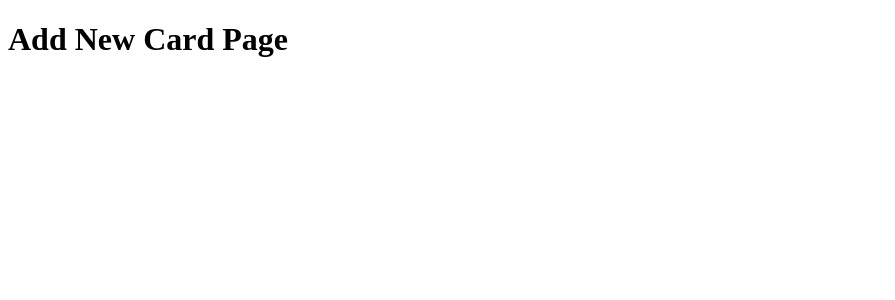
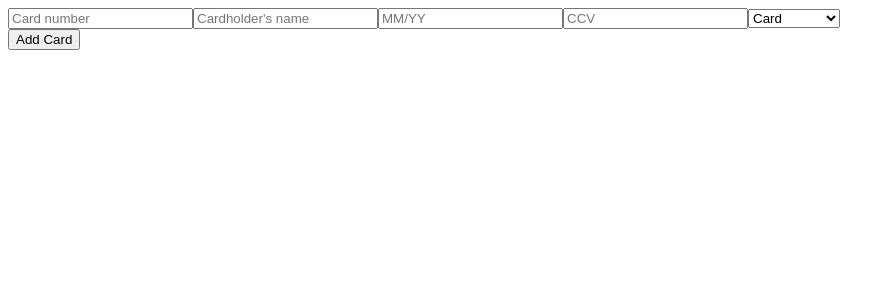
Before and after one commit to jschutt/project-ewallet, a React (Create React App) app: page /createcard in a window 1280 px wide. Shown: the top 300 px of the page, without its empty margins (0-895 px from the left). Built offline with nearby package versions, Linux system fonts and the light colour scheme.

Commit message:
Added inputs on AddNewCard page

```diff
--- a/src/App.js
+++ b/src/App.js
@@ -1,4 +1,3 @@
-
 import { Switch, Route } from "react-router-dom";
 import "./App.css";
 import StartPage from "./pages/StartPage";
--- a/src/pages/AddNewCardPage.jsx
+++ b/src/pages/AddNewCardPage.jsx
@@ -2,7 +2,20 @@ import React from 'react'
 
 const AddNewCardPage = () => {
   return (
-    <div><h1>Add New Card Page</h1></div>
+    <div>
+      <form>
+        <input type="number" id="cardNumber" placeholder="Card number" required/>
+        <input type="text" id="cardholder" placeholder="Cardholder's name" required/>
+        <input type="number" id="expirationDate" placeholder="MM/YY" required/>
+        <input type="number" id="ccv" placeholder="CCV" required/>
+        <select defaultValue="" name="cardOptions" id="cardOptions" required>
+          <option value="" disabled>Card</option>
+          <option value="visa">VISA</option>
+          <option value="mastercard">MasterCard</option>
+        </select>
+      </form>
+      <button>Add Card</button>
+      </div>
   )
 }
 
```
Also changed, not shown: public/manifest.json (added).
